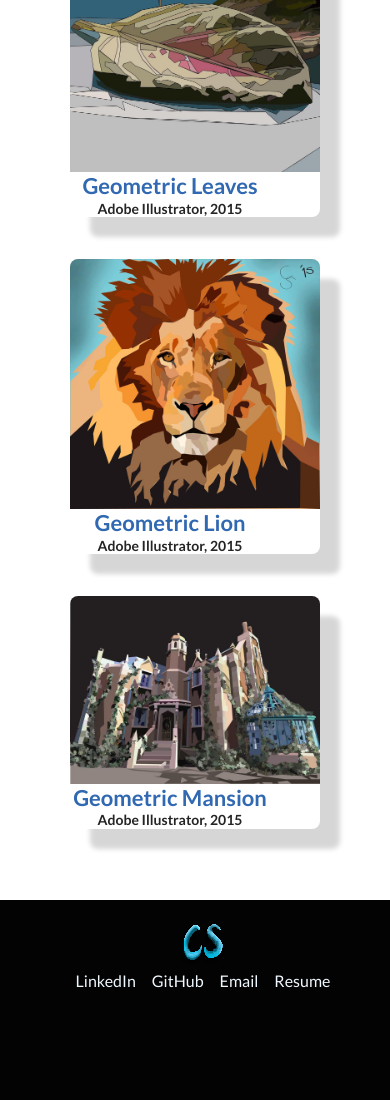
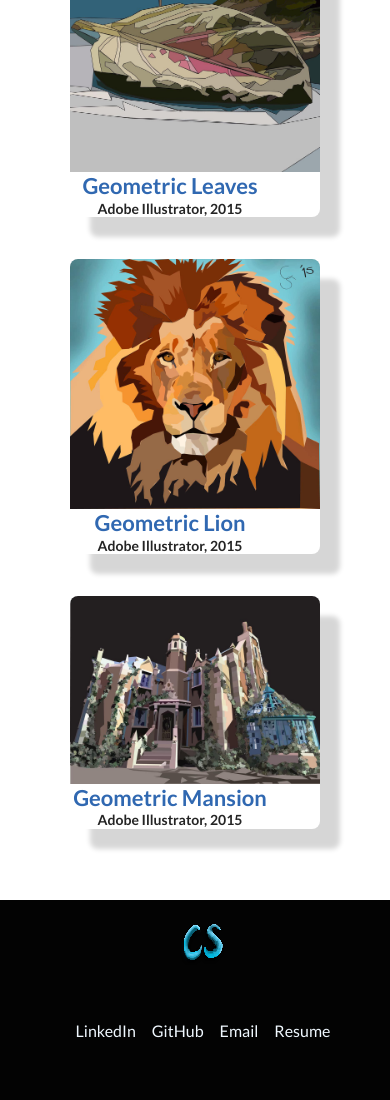
Before and after one commit to ChristianS-1998/Personal-website, a plain HTML site: page index.html in a window 390 px wide. Shown: the part 3384-4484 px from the top of the page. Drawn offline with Linux system fonts and the light colour scheme.

Commit message:
resized .footer__row
wasn't showing links on my phone still. hopefully this works.

```diff
--- a/styles.css
+++ b/styles.css
@@ -505,7 +505,7 @@ footer {
   .footer__anchor {
     transform: translateY(-20px);
   }
-  footer {
+  .footer__row {
     height: 200px;
   }
 }
```
